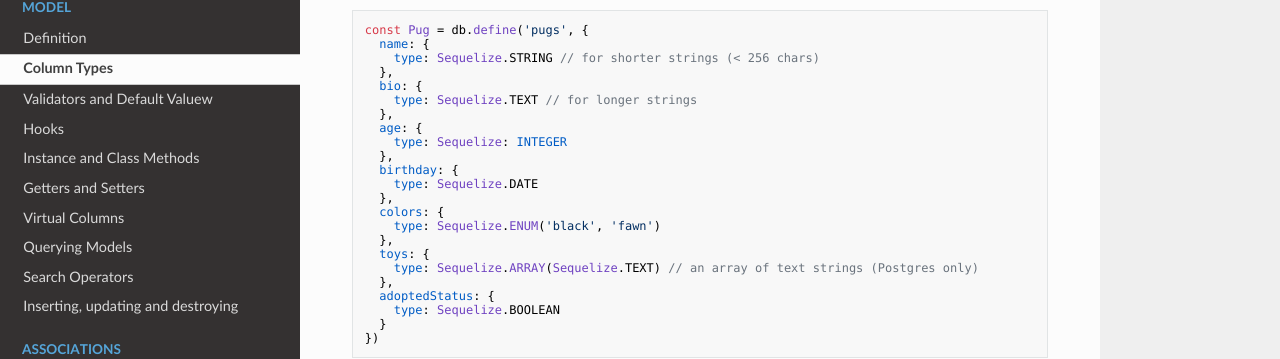
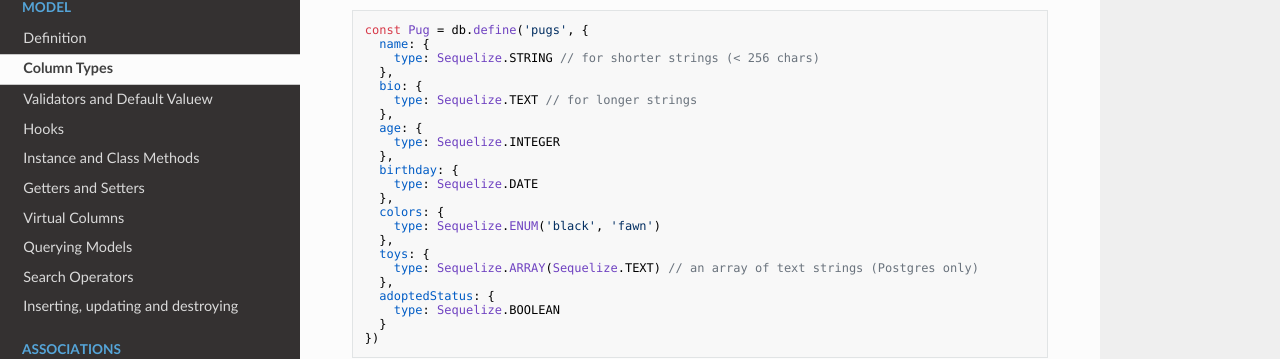
Before and after one commit to FullstackAcademy/SequelizeGuides, an MkDocs documentation site: the page built from docs/column-types.md, in a window 1280 px wide. Shown: the part 185-544 px from the top of the page. Built offline with MkDocs 1.6.1, drawn with Linux system fonts in a browser that asks for light colours; nearby versions of some CDN libraries; old or Windows-style settings are respelled for this version of MkDocs.

Commit message:
Fix typo

```diff
--- a/docs/column-types.md
+++ b/docs/column-types.md
@@ -11,7 +11,7 @@ const Pug = db.define('pugs', {
     type: Sequelize.TEXT // for longer strings
   },
   age: {
-    type: Sequelize: INTEGER
+    type: Sequelize.INTEGER
   },
   birthday: {
     type: Sequelize.DATE
```
